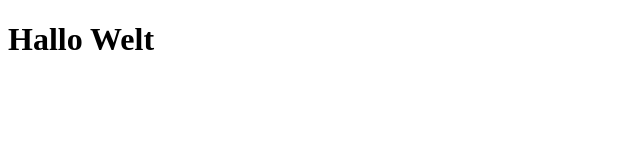
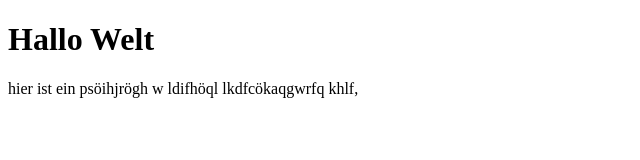
Before and after one commit to 01010100-01000010/Erklaergrafik, a plain HTML site: page index.html in a window 1280 px wide. Shown: the whole page, without its empty margins (0-640 px from the left). Drawn offline with Linux system fonts and the light colour scheme.

Commit message:
paragraph ergänzt

```diff
--- a/index.html
+++ b/index.html
@@ -8,5 +8,11 @@
 </head>
     <body>
         <h1>Hallo Welt</h1>
+        <p>
+            hier ist ein psöihjrögh
+            w   ldifhöql
+            lkdfcökaqgwrfq
+            khlf,
+        </p>
     </body>
 </html>
```
